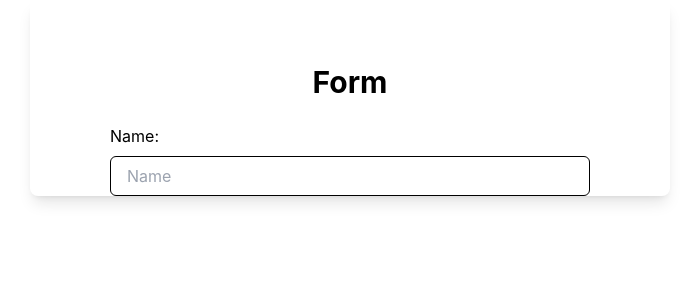
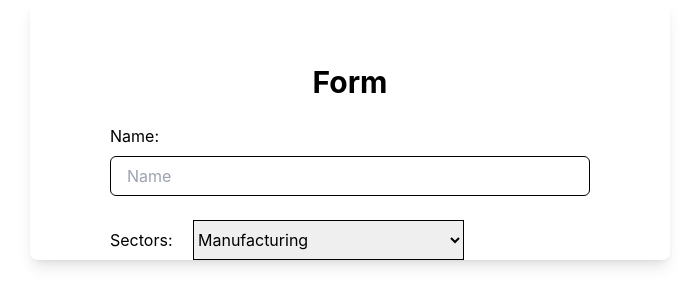
Before and after one commit to Kawsar-Ahmed-Ridoy/coading-test, a React (Create React App) app: page / in a window 1280 px wide. Shown: the top 306 px of the page, without its empty margins (290-989 px from the left). Built offline with nearby package versions, Linux system fonts and the light colour scheme.

Commit message:
select option added

```diff
--- a/src/Home/Home.js
+++ b/src/Home/Home.js
@@ -1,17 +1,16 @@
-import React from 'react';
+import React from "react";
 
 const Home = () => {
   return (
-        <div className='h-screen lg:w-2/4 md:w-[100%] mx-auto'>
+    <div className="h-screen lg:w-2/4 md:w-[100%] mx-auto">
       <div className=" rounded-lg shadow-lg">
         <div className="w-full  ">
-                    <h1 className='text-3xl font-bold text-center pt-16 mb-6'>Form</h1>
+          <h1 className="text-3xl font-bold text-center pt-16 mb-6">Form</h1>
         </div>
         <div className="lg:px-20 md:px-14 px-6">
           <form>
-                    <label className="label-text">Name:
-                </label>
-                <br/>
+            <label className="label-text">Name:</label>
+            <br />
             <input
               type="name"
               placeholder="Name"
@@ -19,6 +18,28 @@ const Home = () => {
               className="mt-2 rounded-md border border-black w-full h-10 px-4"
               required
             />
+            <div className="mt-6">
+            <label className="label-text">Sectors: </label>
+            <select className="border border-black ml-4 h-10">
+                <option>Manufacturing</option>
+                <option>Contruction materials</option>
+                <option>Electronics and Optics</option>
+                <option>Food and Beverage</option>
+                <option>Bakery &amp; confectionery products</option>
+                <option>Beverage</option>
+                <option>Fish &amp; fish products</option>
+                <option>Meat &amp; meat products</option>
+                <option>Milk &amp; dairy products</option>
+                <option>Other</option>
+                <option>Sweet &amp; sback food</option>
+                <option>Furniture</option>
+                <option>Bathroom/sauna</option>
+                <option>Other</option>
+                <option>Labeling and packaging printing</option>
+                <option>Telecommunications</option>
+                <option>Water</option>
+            </select>
+            </div>
           </form>
         </div>
       </div>
```
Lines whose indentation alone changed are shown as unchanged.
